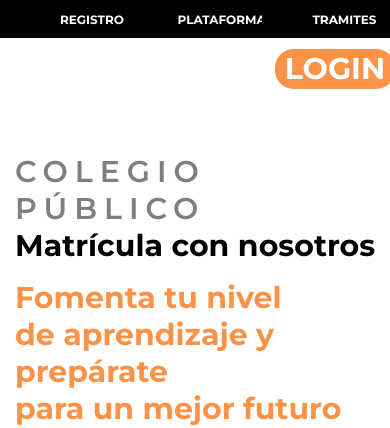
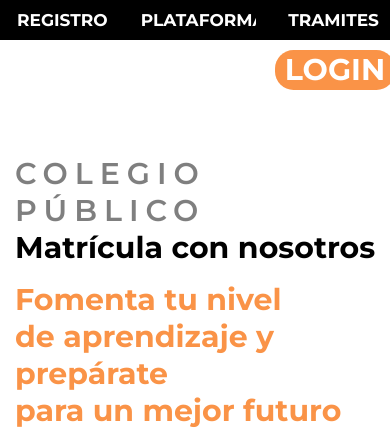
Before and after one commit to EstebanSa25/Proyecto-Programacion-3, a PHP site: page / in a window 390 px wide. Shown: the top 428 px of the page. Run offline with PHP 8.4, Linux system fonts and the light colour scheme.

Commit message:
"responsive"

```diff
--- a/CSS/responsive.css
+++ b/CSS/responsive.css
@@ -2,6 +2,13 @@
 @media (max-width:43.75rem){
 footer{
     margin-top: 50px;
+}
+.header-principal{
+    display: flex;
+    flex-direction: row;
+    justify-content: space-around;
+    align-items: center;
+
 }
     *{
         margin: 0;
@@ -9,9 +16,15 @@ footer{
         overflow-x: hidden;
         text-decoration: none;
     }
+    .header-menu{
+        justify-content: center;
+        align-items: center;
+        gap: 32px;
+        margin-left: 7px;
+    }
     .header-menu a{
         text-align: center;
-        font:  bold normal 12px 'Montserrat', sans-serif;
+        font:  bold normal 17px 'Montserrat', sans-serif;
     }
     .btn-login{
         overflow-y: hidden;
@@ -97,6 +110,10 @@ footer{
 .btn-principal1{
     width: 290px;
 }
+ a.menu{
+    margin-right: 40px;
+    padding: 0;
+}
 .header-menu div{
     overflow: hidden;
 }
--- a/CSS/responsive_registro.css
+++ b/CSS/responsive_registro.css
@@ -9,7 +9,9 @@
     width: 45px;
 }
 .sec1-principal{
+    background-image: url('/SVG/Fondo_Responsive.svg');
     width: 100%;
+    height: 200px;
     display: inline-block;
 }
 .registro{
--- a/Login/Login.html
+++ b/Login/Login.html
@@ -6,6 +6,7 @@
     <meta name="viewport" content="width=device-width, initial-scale=1.0">
     <title>Login</title>
     <link rel="stylesheet" href="/CSS/Login.css">
+    <link rel="stylesheet" href="/CSS/responsive_login.css">
 </head>
 <body>
         <div class="cuadro-main">
```
Also changed, not shown: CSS/responsive_login.css (added, +8 -0 lines), SVG/Fondo_Responsive.svg (added).
